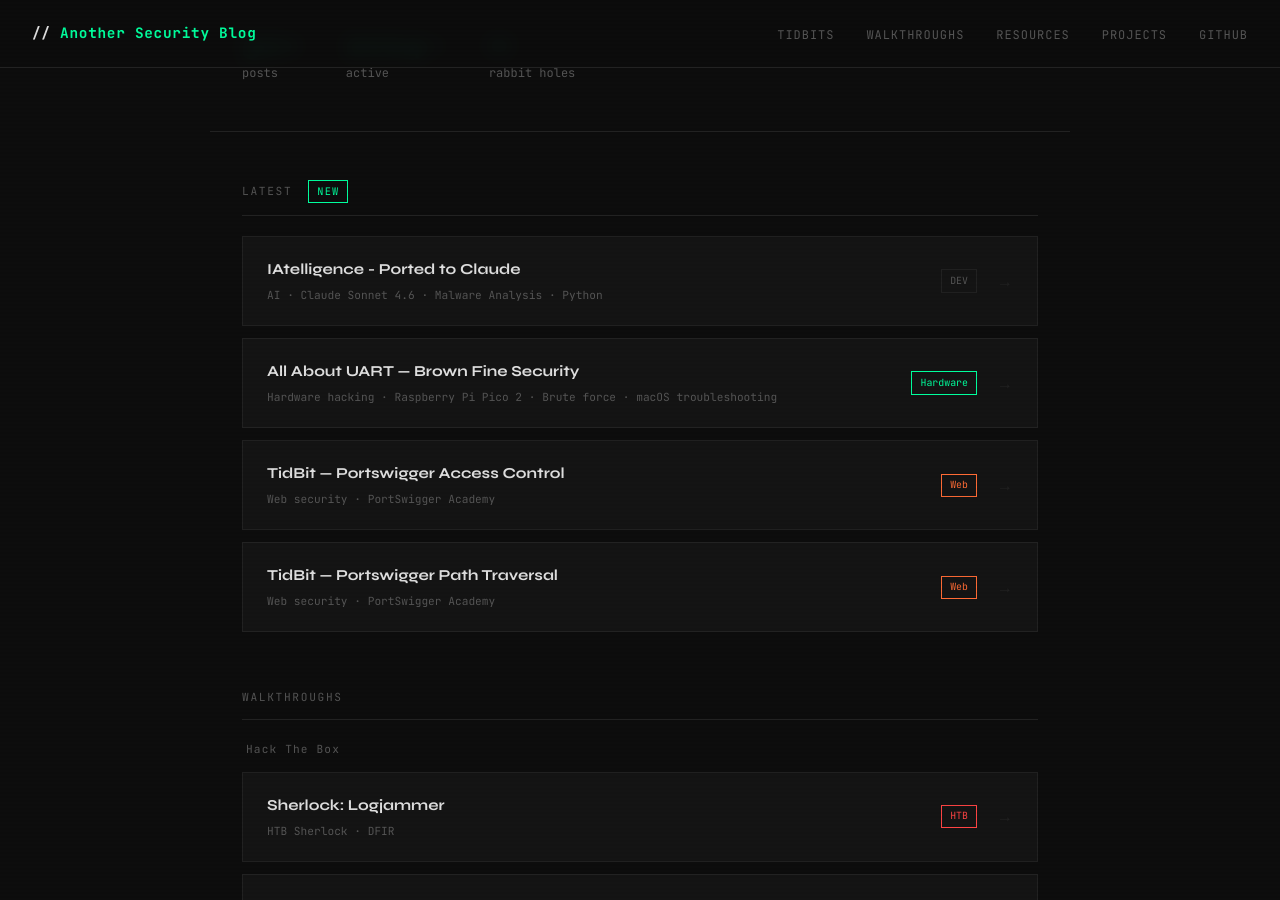
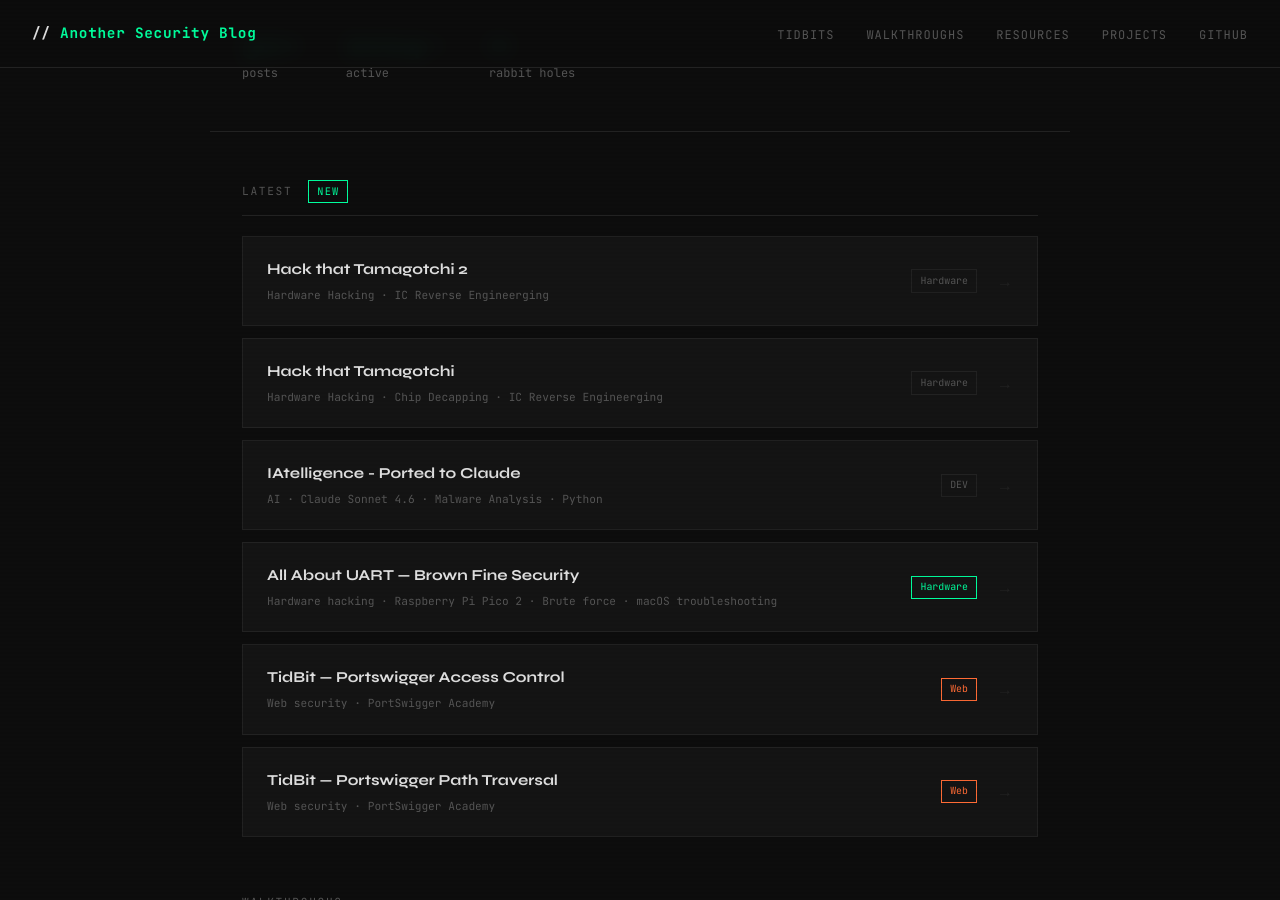
Before and after one commit to CyberCasquatch/cybercasquatch.github.io, a Jekyll site: the page index.html, which Jekyll copies as it is, in a window 1280 px wide and 900 px high, scrolled down 355 px. Built offline with Jekyll 4.4.1, drawn with Linux system fonts in a browser that asks for light colours.

Commit message:
Add new post cards for Tamagotchi hacks

```diff
--- a/index.html
+++ b/index.html
@@ -318,6 +318,32 @@
       <div class="section-tag">NEW</div>
     </div>
 
+    <a class="post-card" href="/reading-a-tamagotchi-uart-test-points/">
+      <div class="post-card-inner">
+        <div>
+          <div class="post-title">Hack that Tamagotchi 2</div>
+          <div class="post-meta">Hardware Hacking · IC Reverse Engineerging</div>
+        </div>
+        <div style="display:flex;align-items:center;gap:0.75rem;flex-shrink:0">
+          <span class="post-badge dev">Hardware</span>
+          <span class="post-arrow">→</span>
+        </div>
+      </div>
+    </a>
+
+    <a class="post-card" href="/decapping-a-tamagotchi-die-extraction/">
+      <div class="post-card-inner">
+        <div>
+          <div class="post-title">Hack that Tamagotchi</div>
+          <div class="post-meta">Hardware Hacking · Chip Decapping · IC Reverse Engineerging</div>
+        </div>
+        <div style="display:flex;align-items:center;gap:0.75rem;flex-shrink:0">
+          <span class="post-badge dev">Hardware</span>
+          <span class="post-arrow">→</span>
+        </div>
+      </div>
+    </a>
+
     <a class="post-card" href="/IAtelligence/">
       <div class="post-card-inner">
         <div>
```
